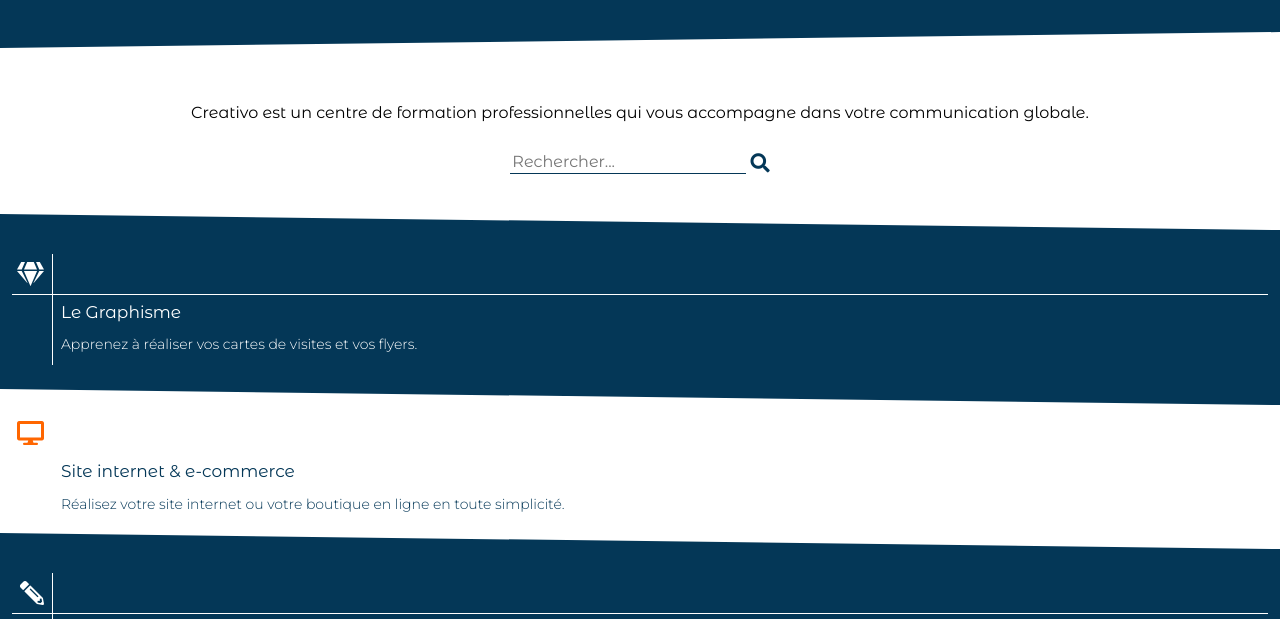
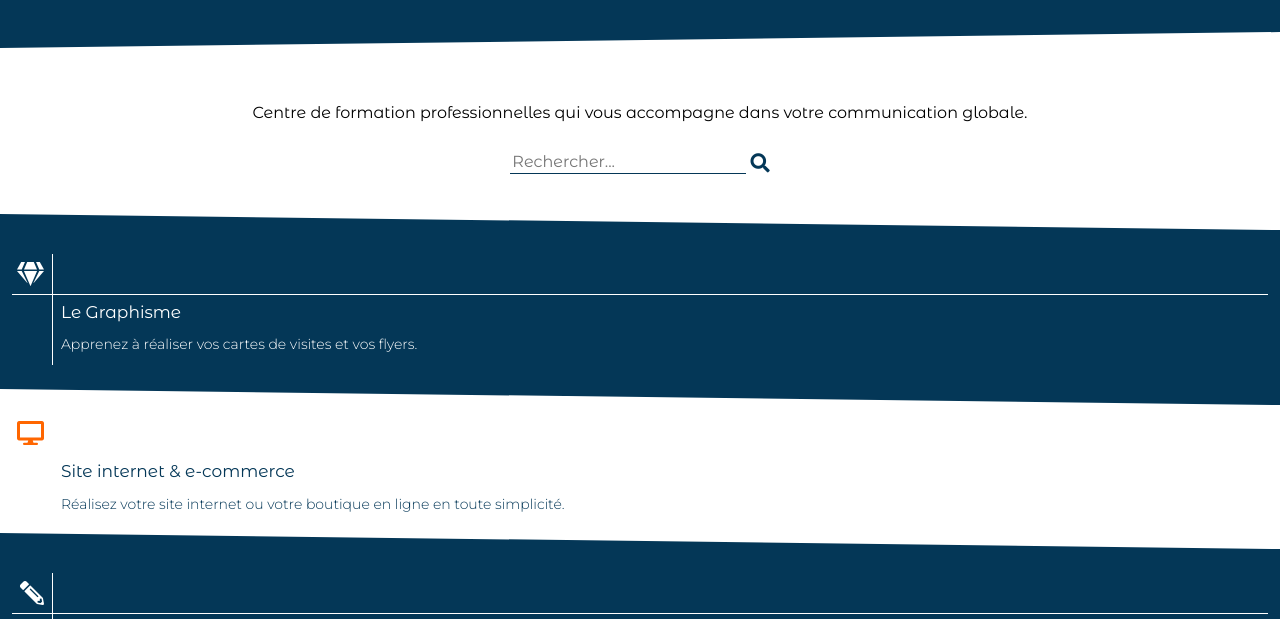
Before and after one commit to fredckl/creativo, a plain HTML site: page creativo.html in a window 1280 px wide. Shown: the part 113-732 px from the top of the page. Drawn offline with Linux system fonts and the light colour scheme.

Commit message:
Remove Text

```diff
--- a/creativo.html
+++ b/creativo.html
@@ -49,7 +49,7 @@
         <!-- CONTENT -->
         <div class="main">
             <section class="row">
-                <p class="montserrat-a text-center event-editable">Creativo est un centre de formation
+                <p class="montserrat-a text-center event-editable">Centre de formation
                     professionnelles qui vous accompagne dans votre communication globale.</p>
                 <form action="" method="get" class="form-search">
                     <input type="text" placeholder="Rechercher..." name="q">
```
